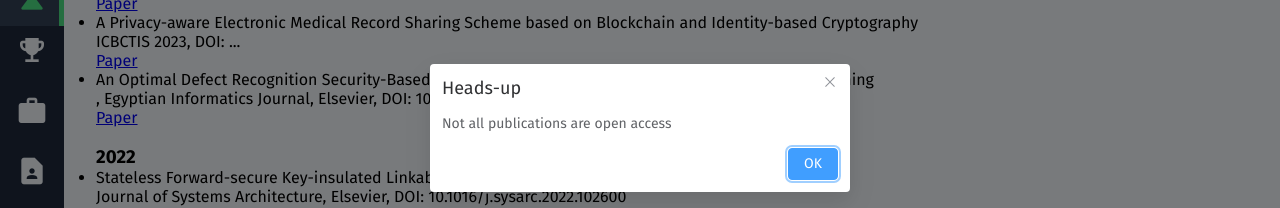
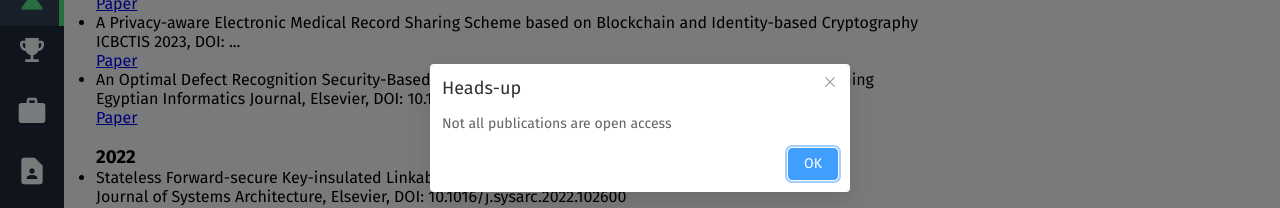
Before and after one commit to JustNETOrgani/justnetorgani.github.io, a Vue app in the folder dev/: page /research in a window 1280 px wide. Shown: the part 272-480 px from the top of the page. Built offline with nearby package versions, Linux system fonts and the light colour scheme; what oh-vue-icons would draw is missing.

Commit message:
Fixed typo

```diff
--- a/dev/src/views/research.vue
+++ b/dev/src/views/research.vue
@@ -55,7 +55,7 @@ onMounted(() => {
                 <li>
                     An Optimal Defect Recognition Security-Based Terahertz Low Resolution Image System Using Deep Learning
                     <br>
-                    , Egyptian Informatics Journal, Elsevier, DOI: 10.1016/j.eij.2023.05.009
+                    Egyptian Informatics Journal, Elsevier, DOI: 10.1016/j.eij.2023.05.009
                     <br>
                     <a href="https://www.sciencedirect.com/science/article/pii/S1110866523000324" target="_blank" rel="noopener">Paper</a>
                 </li>
```
